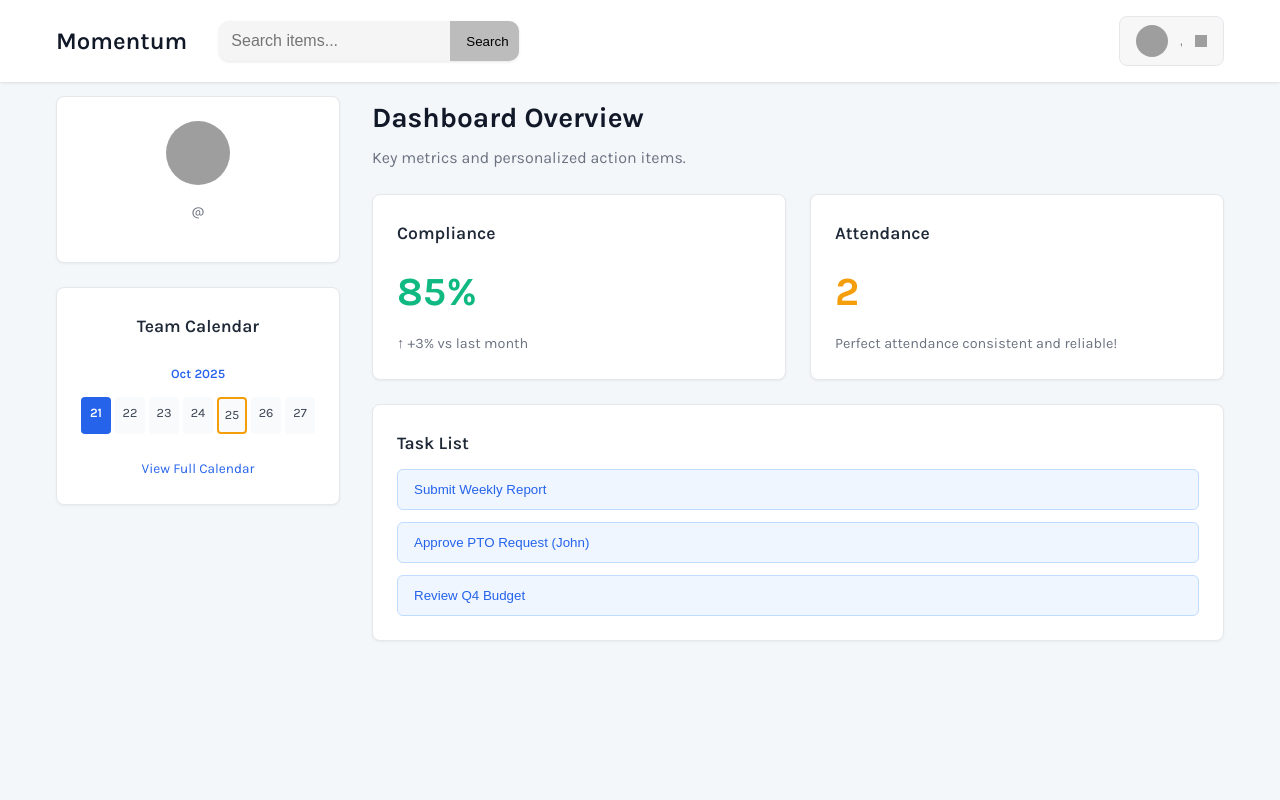
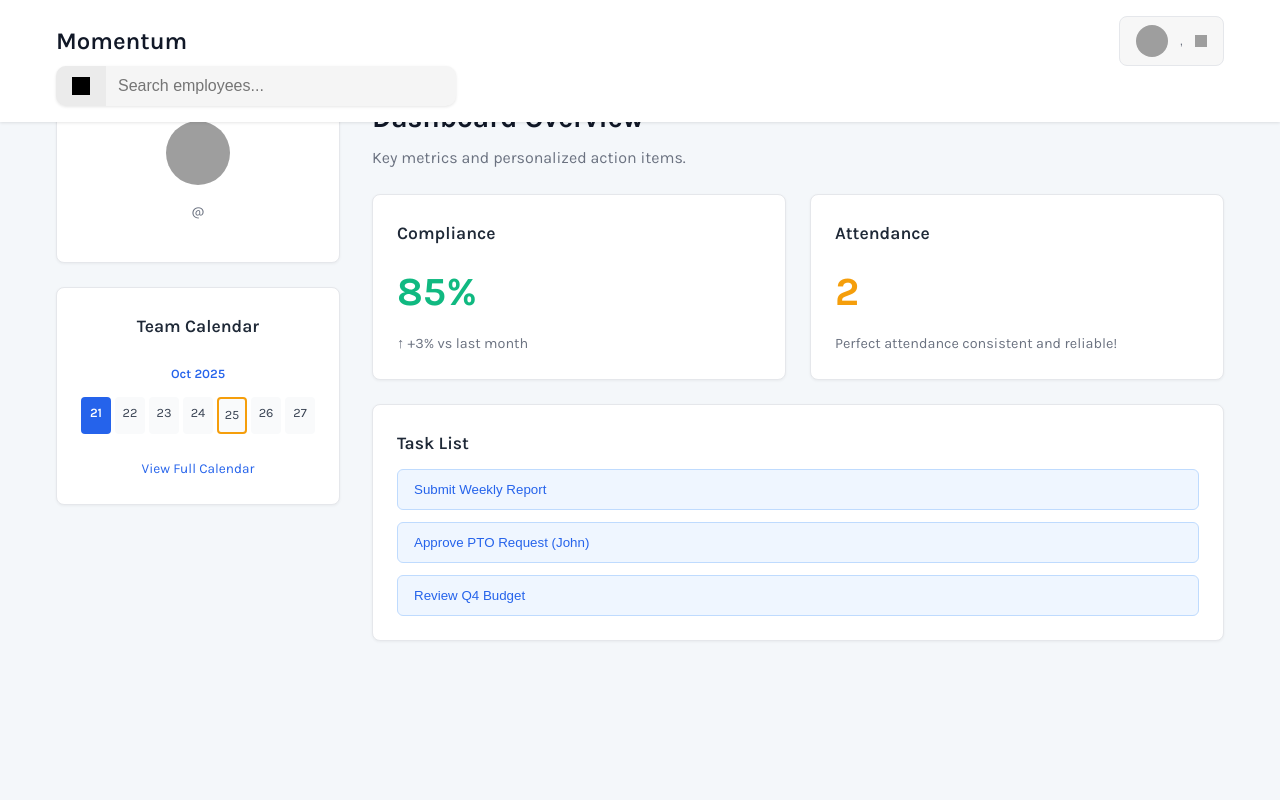
Before and after one commit to hetorydetorydak/CSIT327-G2-Momentum, a Django app: template momentum_performance_evaluation_tracker/templates/dashboard/dashboard.html in a window 1280 px wide. Run offline with Django 5.2, Linux system fonts and the light colour scheme; the template is opened without the code that fills it, so the values that code supplies are empty; grey boxes are pictures that could not be loaded.

Commit message:
style(dashboard): fixed search ui

```diff
--- a/momentum_performance_evaluation_tracker/static/dashboard/css/dashboard.css
+++ b/momentum_performance_evaluation_tracker/static/dashboard/css/dashboard.css
@@ -342,37 +342,49 @@
 /* Search Bar */
 .search-container {
   display: flex;
-  align-items: stretch; /* make children match height */
-  width: 300px;
+  align-items: stretch;
+  width: 400px;
   background: #f5f5f5;
   border-radius: 10px;
   box-shadow: 0 1px 3px rgba(0,0,0,0.1);
-  overflow: hidden; /* ensures the button fits neatly inside rounded corners */
+  overflow: hidden;
 }
 
 .search-container input {
   border: none;
   background: none;
   outline: none;
-  flex: 1; /* take up all available space */
+  flex: 1;
   font-size: 16px;
   padding: 10px 12px;
 }
 
 .search-container button {
-  background-color: #bcbcbc;
+  background-color: #ebebeb;
   border: none;
-  color: rgb(0, 0, 0);
-  padding: 0 16px; /* horizontal padding only */
   cursor: pointer;
-  flex-shrink: 0; /* prevent button from shrinking */
+  flex-shrink: 0;
+  display: flex;
+  align-items: center;
+  justify-content: center;
+  padding: 0 16px;
   transition: background 0.2s;
 }
 
 .search-container button:hover {
   background-color: #2988cc;
-  color: white;
 }
+
+.search-icon {
+  width: 18px;
+  height: 18px;
+  filter: brightness(0) invert(0); /* black icon */
+}
+
+.search-container button:hover .search-icon {
+  filter: brightness(0) invert(1); /* white icon when hovered */
+}
+
 
 
 /* Responsiveness */
--- a/momentum_performance_evaluation_tracker/templates/dashboard/dashboard.html
+++ b/momentum_performance_evaluation_tracker/templates/dashboard/dashboard.html
@@ -19,11 +19,7 @@
                     <div class="logo">
                         <a class="logo-text">Momentum</a>
                     </div>
-                    <!-- Primary Navigation Links -->
-                    <div class="search-container">
-                        <input type="text" id="searchInput" placeholder="Search items...">
-                        <button onclick="">Search</button>
-                    </div>
+
                 </div>
 
                 <!-- User Profile Section -->
@@ -52,6 +48,15 @@
                 </div>
 
             </div>
+            <div class="sub-nav-container">
+                <!-- Primary Navigation Links -->
+                <div class="search-container">
+
+                    <button>
+                        <img src="https://cdn-icons-png.flaticon.com/512/17216/17216943.png" alt="search" class="search-icon">
+                    </button>
+                    <input type="text" id="searchInput" placeholder="Search employees...">
+                </div>
         </nav>
     </header>
 
```
